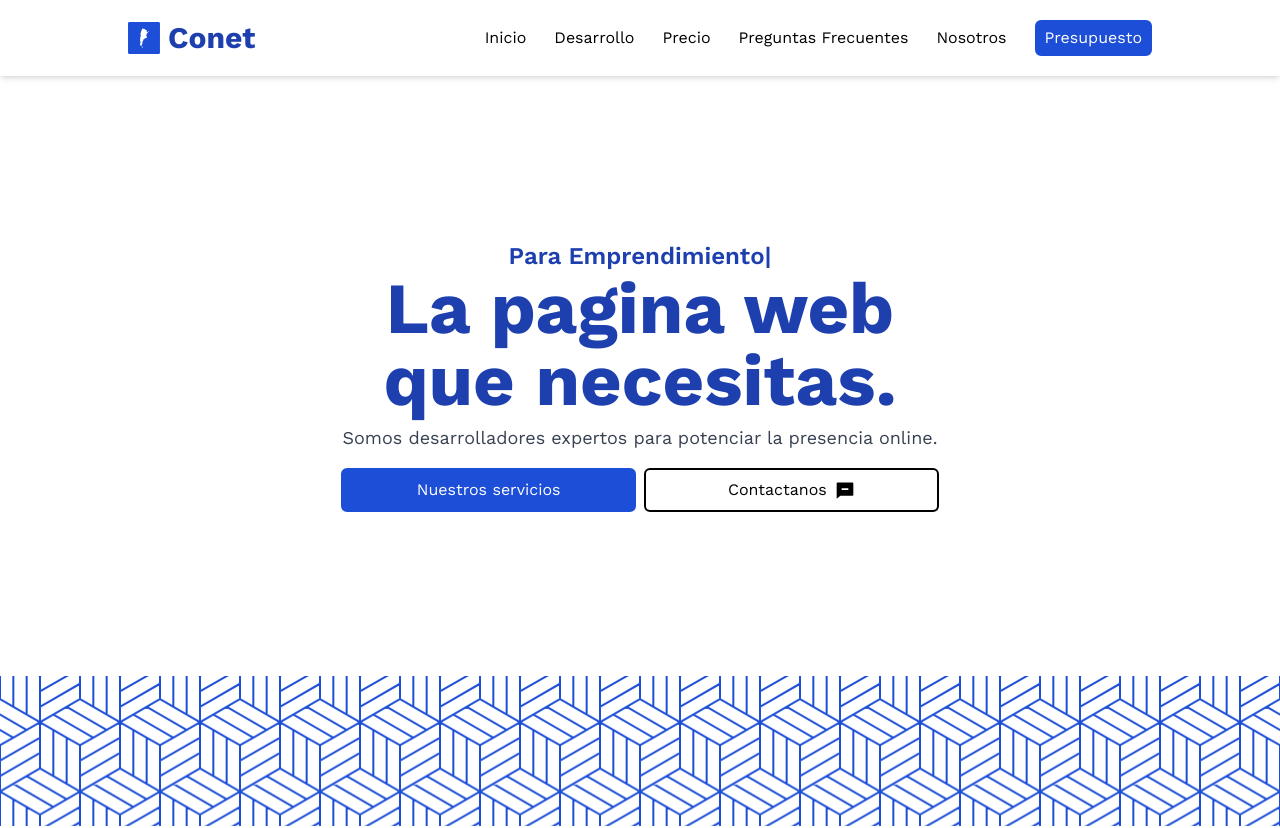
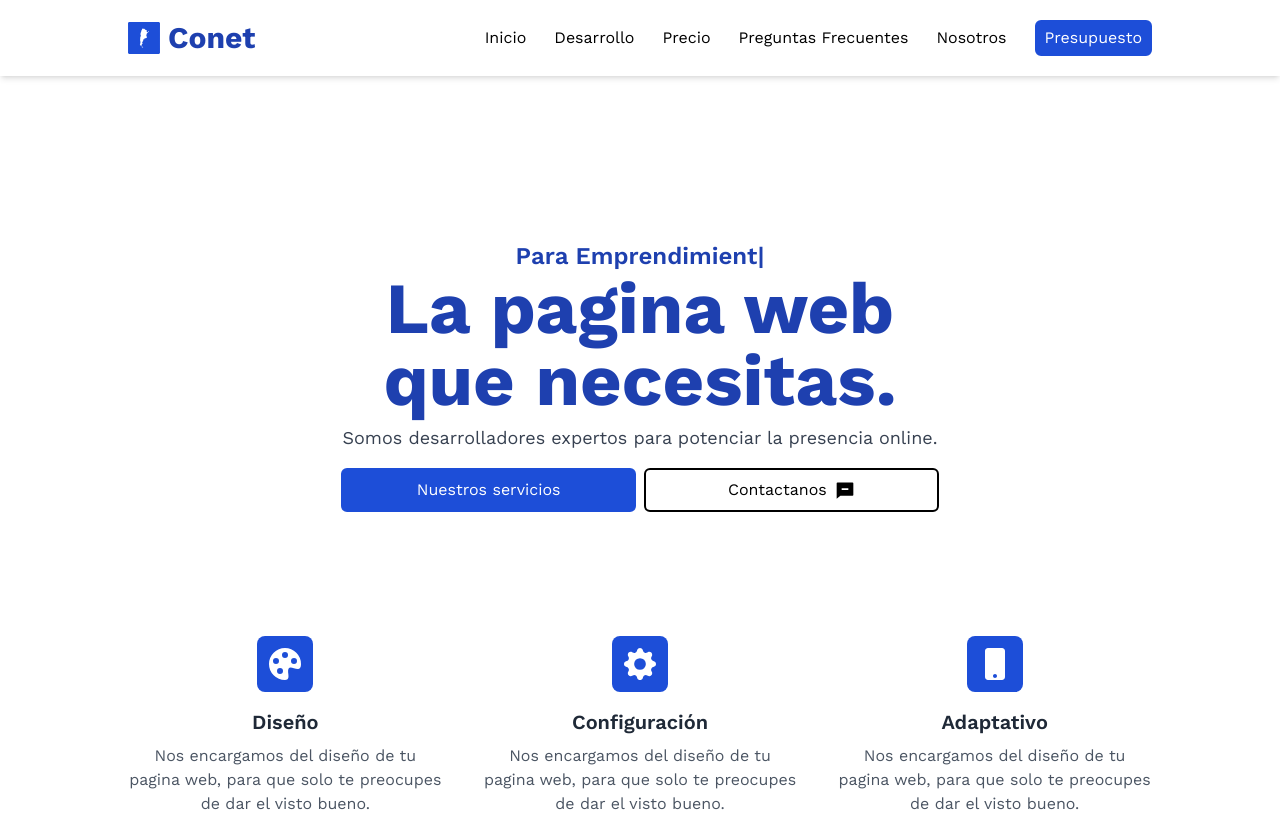
Before and after one commit to nahugomez/conet-web-development, a React (Vite) app: page / in a window 1280 px wide. Shown: the top 828 px of the page. Built offline with nearby package versions, Linux system fonts and the light colour scheme.

Commit message:
Features Section Added & Feature Component Created

```diff
--- a/src/App.jsx
+++ b/src/App.jsx
@@ -3,12 +3,14 @@ import Navbar from "./components/Navbar";
 import Hero from "./components/Hero";
 import Pricing from "./components/Pricing";
 import Pattern from "./components/Pattern";
+import Features from "./components/Features";
 
 function App() {
     return (
         <div>
             <Navbar />
             <Hero />
+            <Features />
             <Pattern classname={"mb-20"} />
             <Pricing />
         </div>
--- /dev/null
+++ b/src/components/Feature.jsx
@@ -0,0 +1,13 @@
+import React from "react";
+
+const Feature = ({ className, title, description, component }) => {
+    return (
+        <div className={`${className} flex w-5/6 flex-col items-center`}>
+            <div className="mb-4 w-fit rounded-lg bg-blue-700 p-3 text-white">{component}</div>
+            <h3 className="mb-2 text-xl font-semibold text-gray-800">{title}</h3>
+            <p className="text-center text-gray-600">{description}</p>
+        </div>
+    );
+};
+
+export default Feature;
--- /dev/null
+++ b/src/components/Features.jsx
@@ -0,0 +1,28 @@
+import React from "react";
+import Feature from "./Feature";
+import { BsFillPaletteFill, BsFillGearFill } from "react-icons/bs";
+import { FaMobile } from "react-icons/fa";
+
+const Features = () => {
+    return (
+        <div className="container -mt-10 mb-16 flex flex-col items-center gap-y-16 md:flex-row md:gap-y-0 md:gap-x-10">
+            <Feature
+                component={<BsFillPaletteFill size={32} />}
+                title={"Diseño"}
+                description={"Nos encargamos del diseño de tu pagina web, para que solo te preocupes de dar el visto bueno."}
+            />
+            <Feature
+                component={<BsFillGearFill size={32} />}
+                title={"Configuración"}
+                description={"Nos encargamos del diseño de tu pagina web, para que solo te preocupes de dar el visto bueno."}
+            />
+            <Feature
+                component={<FaMobile size={32} />}
+                title={"Adaptativo"}
+                description={"Nos encargamos del diseño de tu pagina web, para que solo te preocupes de dar el visto bueno."}
+            />
+        </div>
+    );
+};
+
+export default Features;
```
